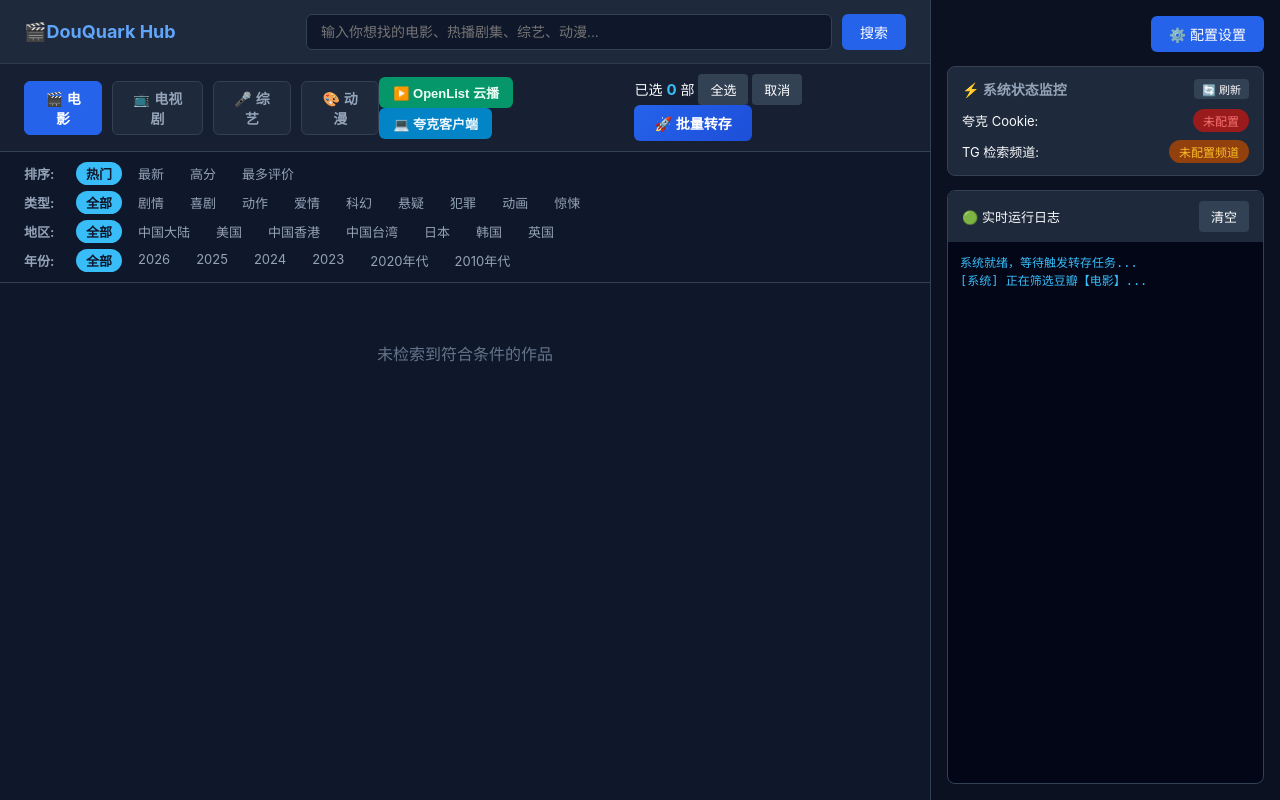
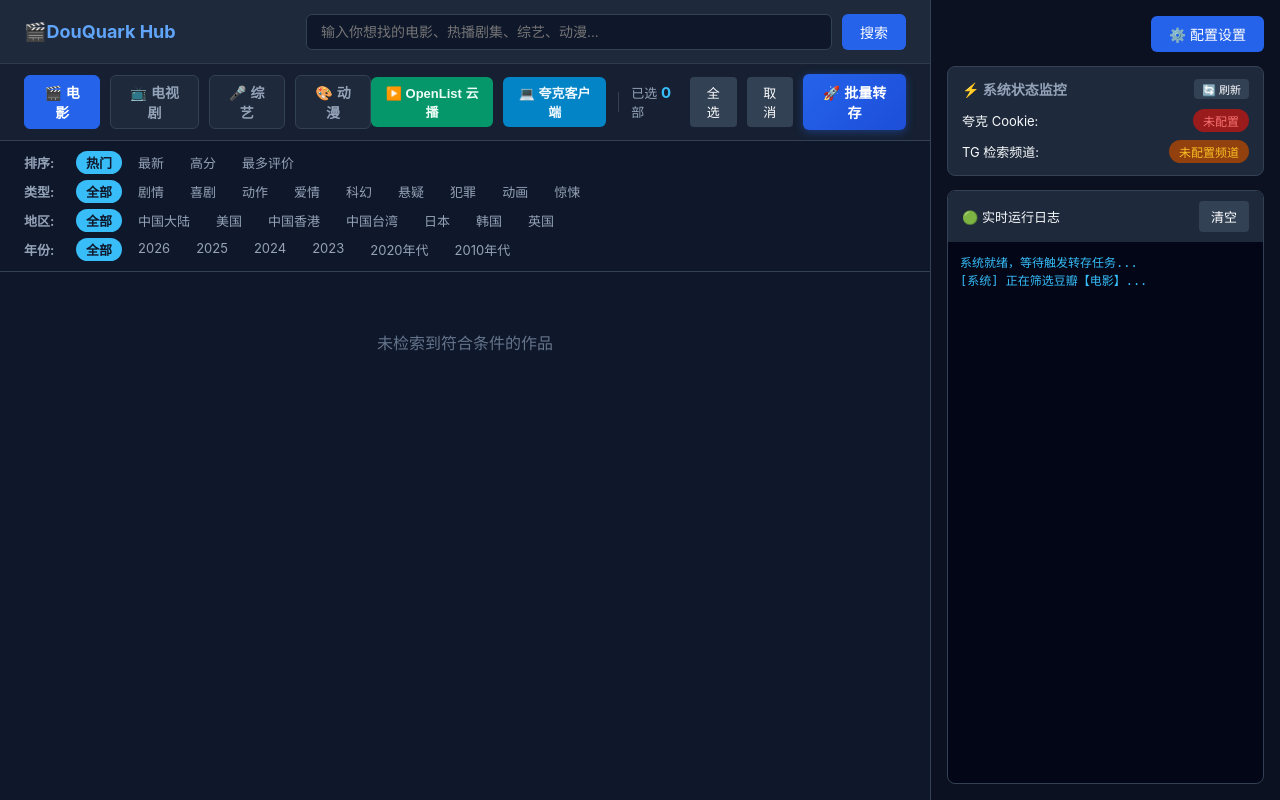
Before and after one commit to rinzaki007/DouQuarkHub, a Flask app: page / in a window 1280 px wide. Run offline with Flask 3, Linux system fonts and the light colour scheme; data that the repository does not hold is empty.

Commit message:
Update style.css

```diff
--- a/static/css/style.css
+++ b/static/css/style.css
@@ -84,6 +84,7 @@ header {
 
 .btn:hover { background: var(--primary-hover); }
 
+/* 顶栏排版重构 */
 .top-action-bar {
     display: flex;
     justify-content: space-between;
@@ -118,11 +119,21 @@ header {
 .right-tools {
     display: flex;
     align-items: center;
-    gap: 10px;
-    font-size: 14px;
+    gap: 12px;
 }
 
-/* 🌟 新增：快捷工具按钮样式 */
+.tool-group, .action-group {
+    display: flex;
+    align-items: center;
+    gap: 10px;
+}
+
+.tool-divider {
+    width: 1px;
+    height: 20px;
+    background: var(--border-color);
+}
+
 .btn-tool {
     border: none;
     padding: 6px 14px;
@@ -145,6 +156,10 @@ header {
 }
 .btn-quark:hover { background: #0369a1; }
 
+.select-count {
+    font-size: 13px;
+    color: var(--text-muted);
+}
 .select-count b { color: #38bdf8; font-size: 15px; }
 
 .btn-sm {
@@ -163,11 +178,16 @@ header {
     background: linear-gradient(135deg, #2563eb, #1d4ed8);
     color: white;
     border: none;
-    padding: 8px 20px;
+    padding: 8px 18px;
     border-radius: 6px;
     font-weight: bold;
     cursor: pointer;
     font-size: 14px;
+    box-shadow: 0 2px 8px rgba(37, 99, 235, 0.4);
+}
+
+.btn-transfer-top:hover {
+    background: linear-gradient(135deg, #1d4ed8, #1e40af);
 }
 
 .filter-panel {
@@ -401,6 +421,7 @@ header {
     line-height: 1.5;
 }
 
+/* Modal 弹窗优化 */
 .modal {
     position: fixed;
     top: 0; left: 0; width: 100vw; height: 100vh;
@@ -413,7 +434,9 @@ header {
 
 .modal-content {
     background: #1e293b;
-    width: 520px;
+    width: 560px;
+    max-height: 90vh;
+    overflow-y: auto;
     border-radius: 8px;
     padding: 20px;
     display: flex;
@@ -430,6 +453,23 @@ header {
     font-size: 13px;
 }
 
+/* 分类 2x2 FID 目录网格 */
+.folder-grid {
+    display: grid;
+    grid-template-columns: 1fr 1fr;
+    gap: 10px;
+    background: #0f172a;
+    padding: 10px;
+    border-radius: 6px;
+    border: 1px solid var(--border-color);
+}
+
+.folder-grid div {
+    display: flex;
+    flex-direction: column;
+    gap: 4px;
+}
+
 .section-title {
     font-size: 14px;
     font-weight: bold;
@@ -441,7 +481,7 @@ header {
 }
 
 .channel-list-box {
-    max-height: 200px;
+    max-height: 180px;
     overflow-y: auto;
     background: #0f172a;
     border: 1px solid var(--border-color);
```
